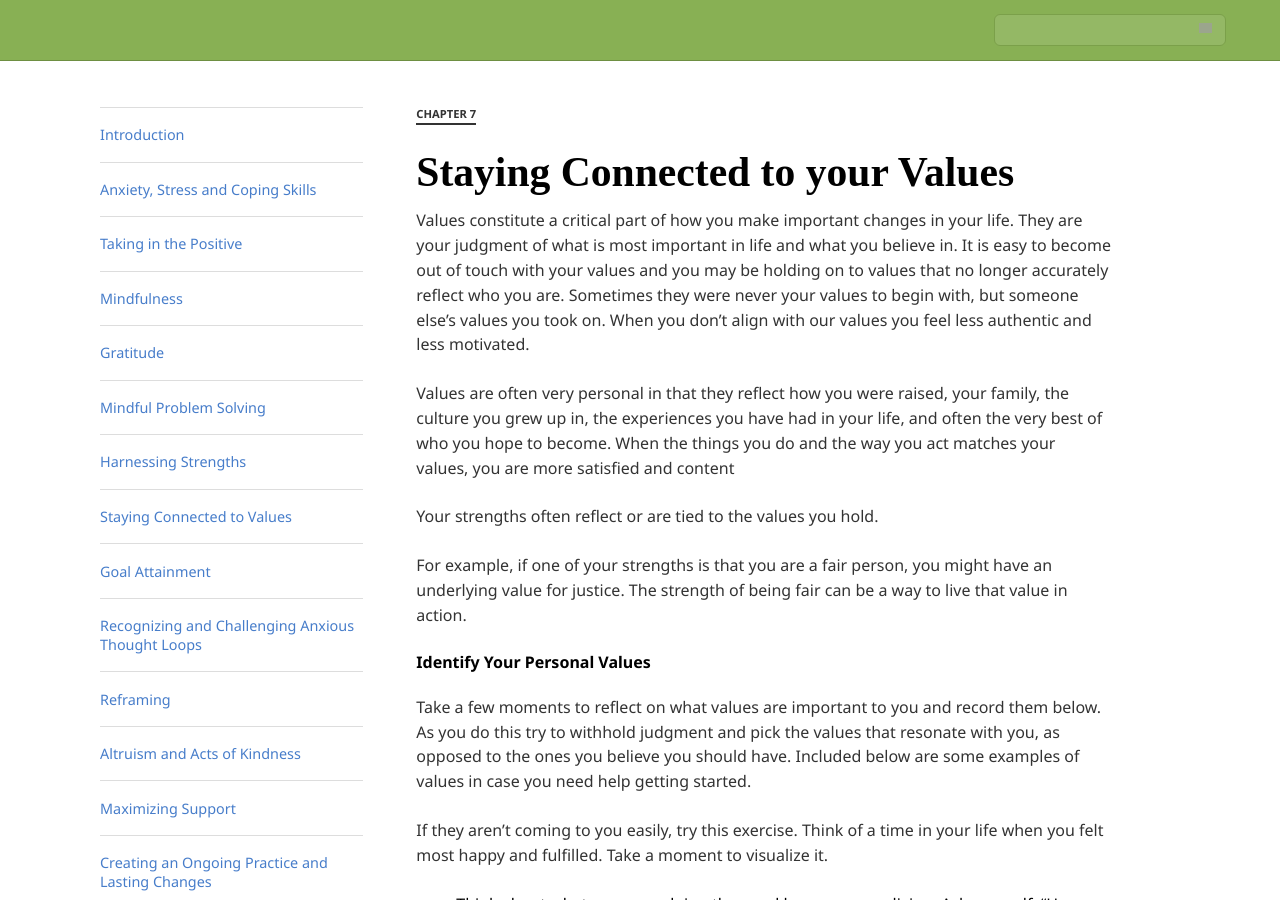
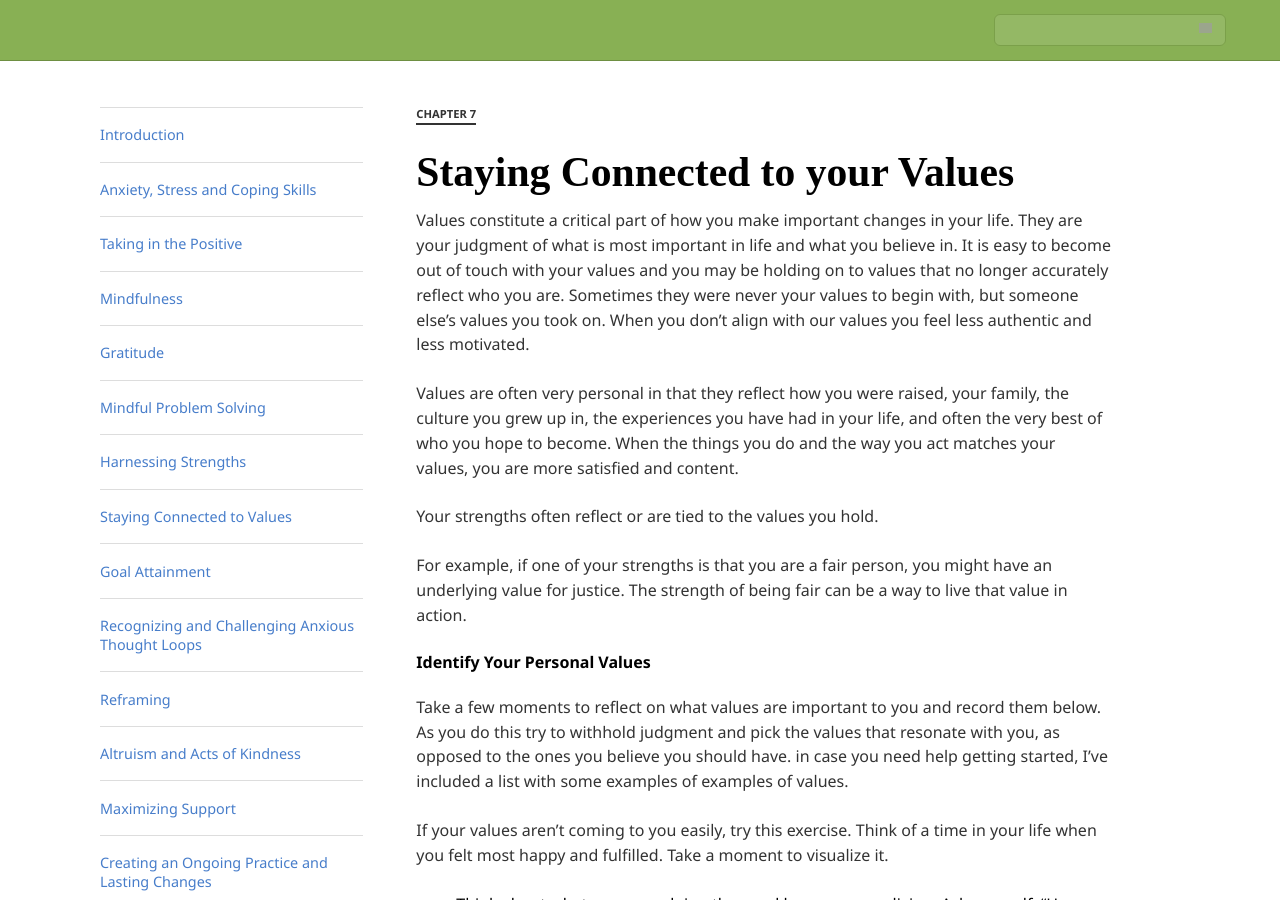
Before and after one commit to mtorres253/mtorres253.github.io, a Jekyll site: the page built from chapt-7/index.md, in a window 1280 px wide and 900 px high. Built offline with Jekyll 4.4.1, drawn with Linux system fonts in a browser that asks for light colours; nearby versions of some CDN libraries; some web fonts are replaced; comment, search, counter and statistics services are not loaded; some of the changed text lies outside the part shown; grey boxes are pictures that could not be loaded.

Commit message:
Update index.md

```diff
--- a/chapt-7/index.md
+++ b/chapt-7/index.md
@@ -9,7 +9,7 @@
 
 Values constitute a critical part of how you make important changes in your life. They are your judgment of what is most important in life and what you believe in. It is easy to become out of touch with your values and you may be holding on to values that no longer accurately reflect who you are. Sometimes they were never your values to begin with, but someone else’s values you took on. When you don’t align with our values you feel less authentic and less motivated.
 
-Values are often very personal in that they reflect how you were raised, your family, the culture you grew up in, the experiences you have had in your life, and often the very best of who you hope to become.  When the things you do and the way you act matches your values,  you are more satisfied and content
+Values are often very personal in that they reflect how you were raised, your family, the culture you grew up in, the experiences you have had in your life, and often the very best of who you hope to become.  When the things you do and the way you act matches your values,  you are more satisfied and content.
 
 Your strengths often reflect or are tied to the values you hold.
 
@@ -17,9 +17,9 @@
 
 #### Identify Your Personal Values
 
-Take a few moments to reflect on what values are important to you and record them below. As you do this try to withhold judgment and pick the values that resonate with you, as opposed to the ones you believe you should have. Included below are some examples of values in case you need help getting started.
+Take a few moments to reflect on what values are important to you and record them below. As you do this try to withhold judgment and pick the values that resonate with you, as opposed to the ones you believe you should have.  in case you need help getting started, I've included a list with some examples of examples of values.
 
-If they aren’t coming to you easily, try this exercise.
+If your values aren’t coming to you easily, try this exercise.
 Think of a time in your life when you felt most happy and fulfilled. Take a moment to visualize it.
 - Think about what you were doing then and how you were living. Ask yourself,
 “How and why did this experience give me fulfillment and what was meaningful to me then.
@@ -69,10 +69,10 @@
 Here are some examples of how:
 - Make them your screensaver
 - Set a daily reminder in your phone
-- Place them on a piece of paper somewhere
-- Some people like to use pictures to go with them
+- Place them on a piece of paper somewhere where you are likely to see them.
 
-At some point toward the end of the day, maybe after work or as you get ready for bed,  consider how you lived out each of these values and where you found yourself struggling. Think about what got in the way.
-What is important is that you are noticing these things, and over time, you’re going to be more aligned with your values and will feel better.
+
+At some point toward the end of the day, maybe after work or as you get ready for bed, consider how you lived out each of these values and where you found yourself struggling. Think about what got in the way.
+It's important is that you are noticing these things, and over time, you’re going to be more aligned with your values and will feel better.
 
 # Learn More
```
Also changed, not shown: other parts of chapt-7/index.md (+1 -1 lines).
